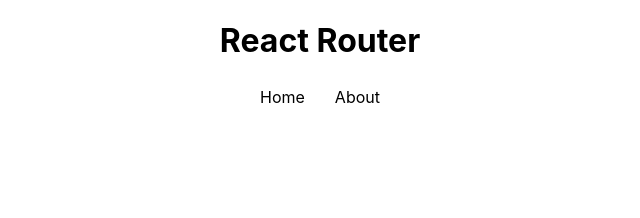
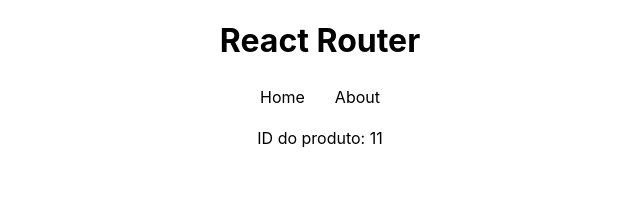
Before and after one commit to Felipe-builder/react-router, a React (Create React App) app: page /products/11 in a window 1280 px wide. Shown: the top 218 px of the page, without its empty margins (320-960 px from the left). Built offline with nearby package versions, Linux system fonts and the light colour scheme.

Commit message:
Rotas dinâmicas

```diff
--- a/src/App.js
+++ b/src/App.js
@@ -1,8 +1,11 @@
 import './App.css';
 import { BrowserRouter, Route, Routes } from 'react-router-dom';
+
+import Navbar from './components/Navbar';
+
 import Home from './pages/Home';
 import About from './pages/About';
-import Navbar from './components/Navbar';
+import Product from './pages/Product';
 
 // 1 - config react router
 
@@ -15,6 +18,7 @@
         <Routes>
           <Route path='/' element={<Home/>}/>
           <Route path='/about' element={<About />}/>
+          <Route path='/products/:id' element={<Product />}/>
         </Routes>
       </BrowserRouter>
     </div>
--- a/src/pages/Home.js
+++ b/src/pages/Home.js
@@ -1,6 +1,7 @@
 import { useEffect } from 'react';
 import './Home.css'
 import { useFetch } from '../hooks/useFetch';
+import { Link } from 'react-router-dom';
 
 const Home = () => {
   const url = 'http://localhost:3000/products'
@@ -15,6 +16,7 @@
         <li key={item.id}>
           <h2>{item.name}</h2>
           <p>R$ {item.price}</p>
+          <Link to={`/products/${item.id}`}>Detalhes</Link>
         </li>
       )))}
     </ul>
--- /dev/null
+++ b/src/pages/Product.js
@@ -0,0 +1,11 @@
+import { useParams } from "react-router-dom";
+
+const Product = () => {
+  const { id } = useParams();
+
+  return <>
+    <p>ID do produto: {id}</p>
+  </>
+};
+
+export default Product;
```
Also changed, not shown: 1 other file (tests, documents, lock files or other folders).
